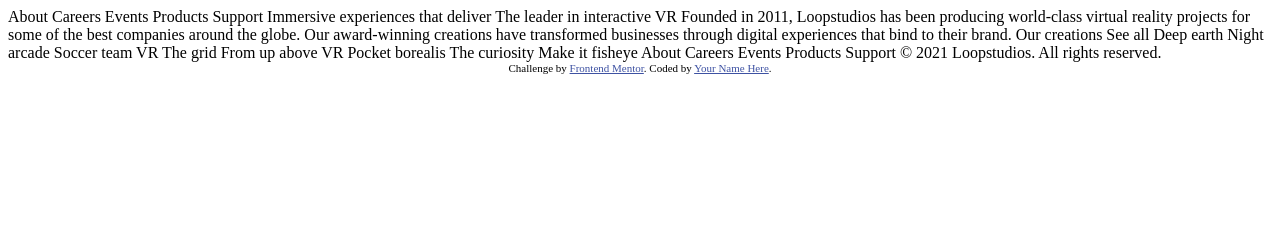
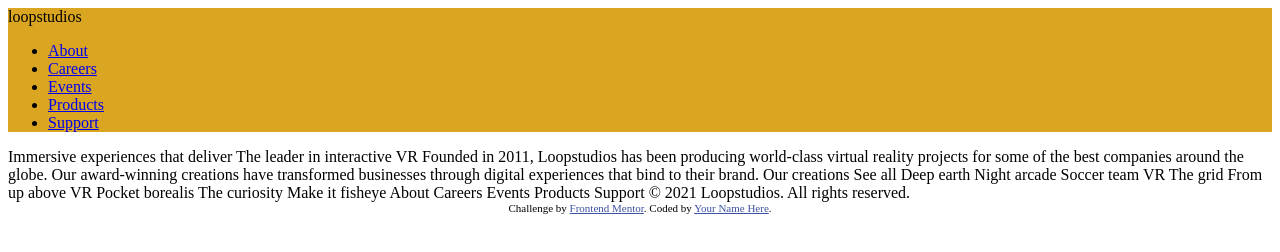
Before and after one commit to alexander101010/loopstudios, a plain HTML site: page index.html in a window 1280 px wide. Drawn offline with nearby package versions, Linux system fonts and the light colour scheme; files that its build step writes are made by us from their sources.

Commit message:
work on header and nav, also link to css/style.css in head

```diff
--- a/index.html
+++ b/index.html
@@ -1,59 +1,59 @@
 <!DOCTYPE html>
 <html lang="en">
   <head>
-  <meta charset="UTF-8">
-  <meta name="viewport" content="width=device-width, initial-scale=1.0"> <!-- displays site properly based on user's device -->
+    <meta charset="UTF-8" />
+    <meta name="viewport" content="width=device-width, initial-scale=1.0" />
+    <!-- displays site properly based on user's device -->
 
-  <link rel="icon" type="image/png" sizes="32x32" href="./images/favicon-32x32.png">
+    <link
+      rel="icon"
+      type="image/png"
+      sizes="32x32"
+      href="./images/favicon-32x32.png"
+    />
 
     <title>Frontend Mentor | Loopstudios landing page</title>
 
     <!-- Feel free to remove these styles or customise in your own stylesheet 👍 -->
+    <link rel="stylesheet" href="./css/style.css" />
     <style>
-    .attribution { font-size: 11px; text-align: center; }
-    .attribution a { color: hsl(228, 45%, 44%); }
+      .attribution {
+        font-size: 11px;
+        text-align: center;
+      }
+      .attribution a {
+        color: hsl(228, 45%, 44%);
+      }
     </style>
   </head>
   <body>
-  About
-  Careers
-  Events
-  Products
-  Support
-
-  Immersive experiences that deliver
-
-  The leader in interactive VR
-
-  Founded in 2011, Loopstudios has been producing world-class virtual reality
-  projects for some of the best companies around the globe. Our award-winning
-  creations have transformed businesses through digital experiences that bind
-  to their brand.
-
-  Our creations
-
-  See all
-
-  Deep earth
-  Night arcade
-  Soccer team VR
-  The grid
-  From up above VR
-  Pocket borealis
-  The curiosity
-  Make it fisheye
-
-  About
-  Careers
-  Events
-  Products
-  Support
-
-  © 2021 Loopstudios. All rights reserved.
+    <header class="header">
+      <nav>
+        <div class="nav__company">loopstudios</div>
+        <div class="navigation">
+          <ul>
+            <li><a href="#">About</a></li>
+            <li><a href="#">Careers</a></li>
+            <li><a href="#">Events</a></li>
+            <li><a href="#">Products</a></li>
+            <li><a href="#">Support</a></li>
+          </ul>
+        </div>
+      </nav>
+    </header>
+    Immersive experiences that deliver The leader in interactive VR Founded in
+    2011, Loopstudios has been producing world-class virtual reality projects
+    for some of the best companies around the globe. Our award-winning creations
+    have transformed businesses through digital experiences that bind to their
+    brand. Our creations See all Deep earth Night arcade Soccer team VR The grid
+    From up above VR Pocket borealis The curiosity Make it fisheye About Careers
+    Events Products Support © 2021 Loopstudios. All rights reserved.
 
     <div class="attribution">
-    Challenge by <a href="https://www.frontendmentor.io?ref=challenge" target="_blank">Frontend Mentor</a>.
-    Coded by <a href="#">Your Name Here</a>.
+      Challenge by
+      <a href="https://www.frontendmentor.io?ref=challenge" target="_blank"
+        >Frontend Mentor</a
+      >. Coded by <a href="#">Your Name Here</a>.
     </div>
   </body>
 </html>
```
Lines whose indentation alone changed are shown as unchanged.
